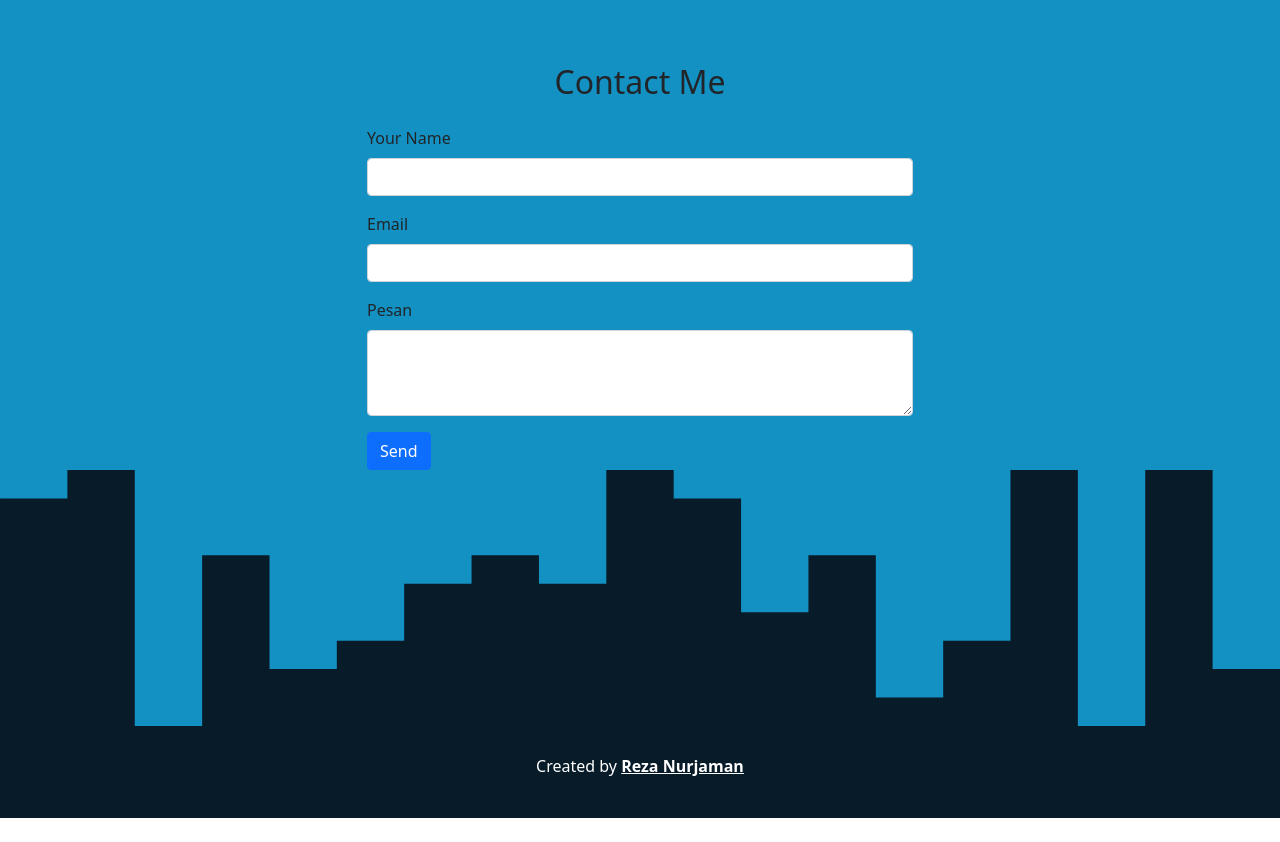
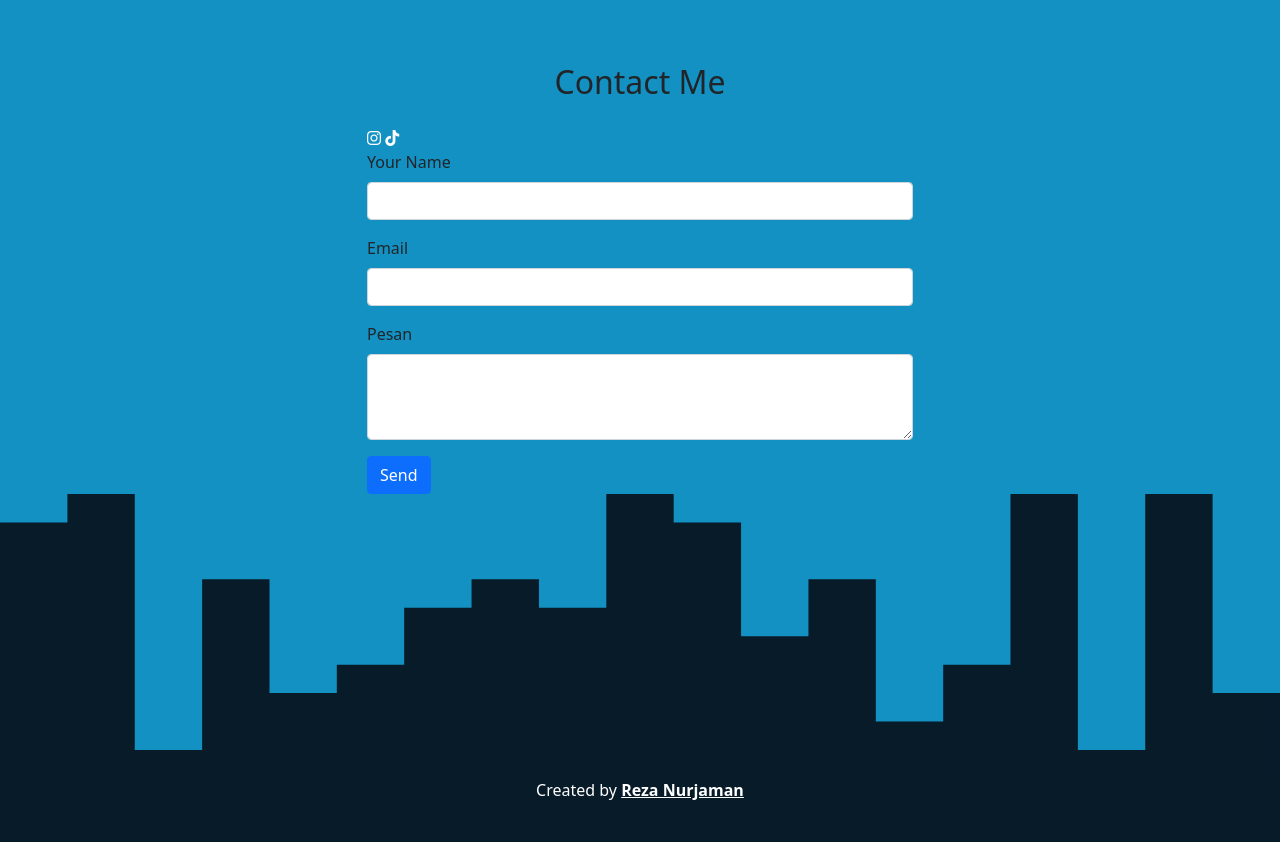
Before and after one commit to RezaNrjaman/itw2023_project2_233040071, a plain HTML site: page index.html in a window 1280 px wide. Shown: the part 2949-3791 px from the top of the page. Before the commit the page ends 3767 px from the top, so only its background shows below. Drawn offline with nearby package versions, Linux system fonts and the light colour scheme.

Commit message:
new icons

```diff
--- a/index.html
+++ b/index.html
@@ -10,6 +10,9 @@
 
     <!-- AOS -->
     <link rel="stylesheet" href="https://unpkg.com/aos@next/dist/aos.css" />
+
+    <!-- Framework Icon -->
+    <script src="https://kit.fontawesome.com/796f8abcad.js" crossorigin="anonymous"></script>
 
     <!-- My CSS -->
     <link rel="stylesheet" href="css/style.css" />
@@ -198,6 +201,9 @@
         </div>
         <div class="row justify-content-center">
           <div class="col-md-6">
+            <a href="https://www.instagram.com/reza.nrjaman/"><i class="fa-brands fa-instagram text-white"></i></a>
+            <a href="https://www.tiktok.com/@zaaa36996?_t=8iJ0kR4aEEb&_r=1"><i class="fa-brands fa-tiktok text-white"></i></a>
+
             <div class="alert alert-success alert-dismissible fade show d-none my-alert" role="alert">
               <strong>Thanks!</strong> I have received your message.
               <button type="button" class="btn-close" data-bs-dismiss="alert" aria-label="Close"></button>
```
